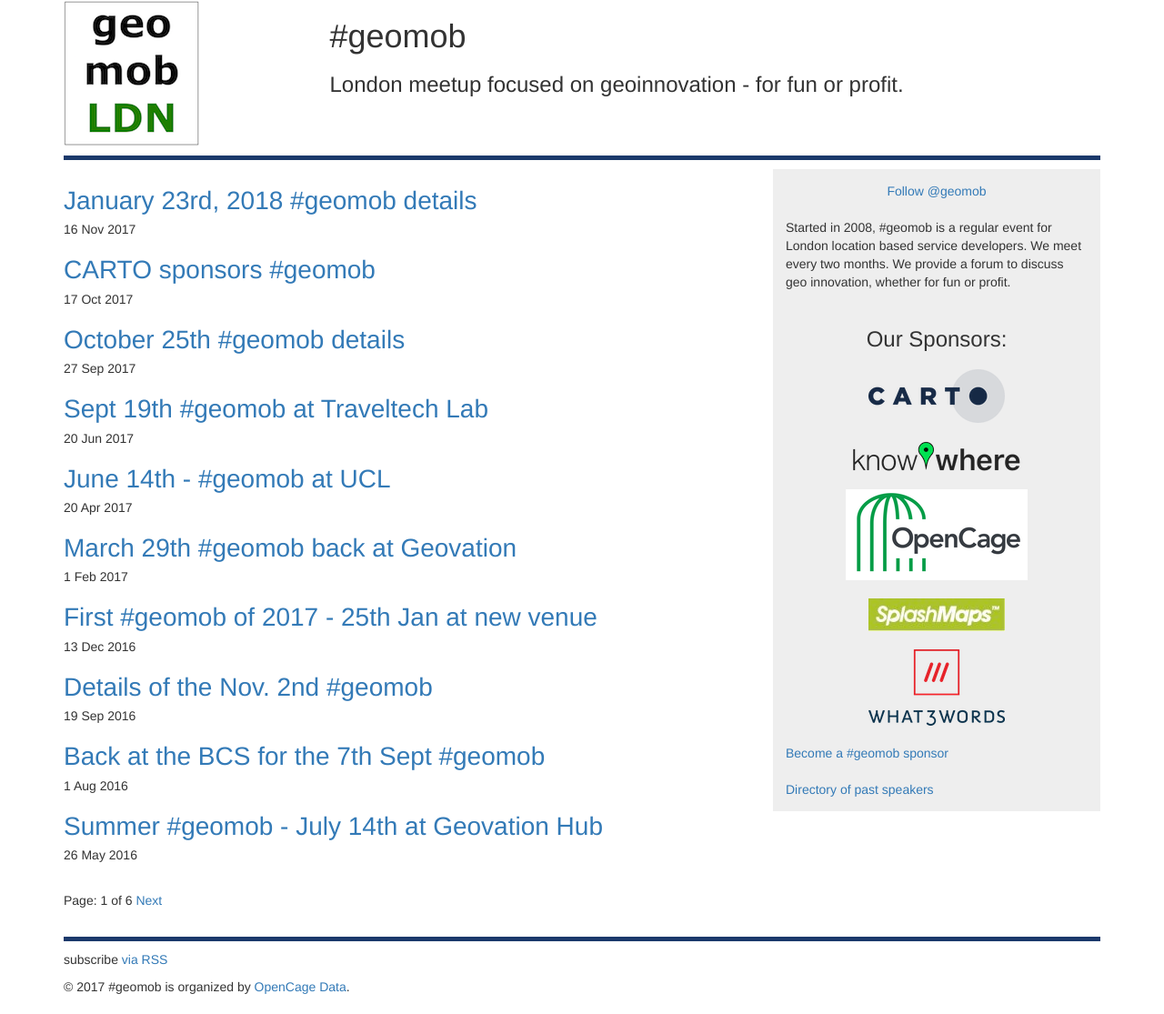
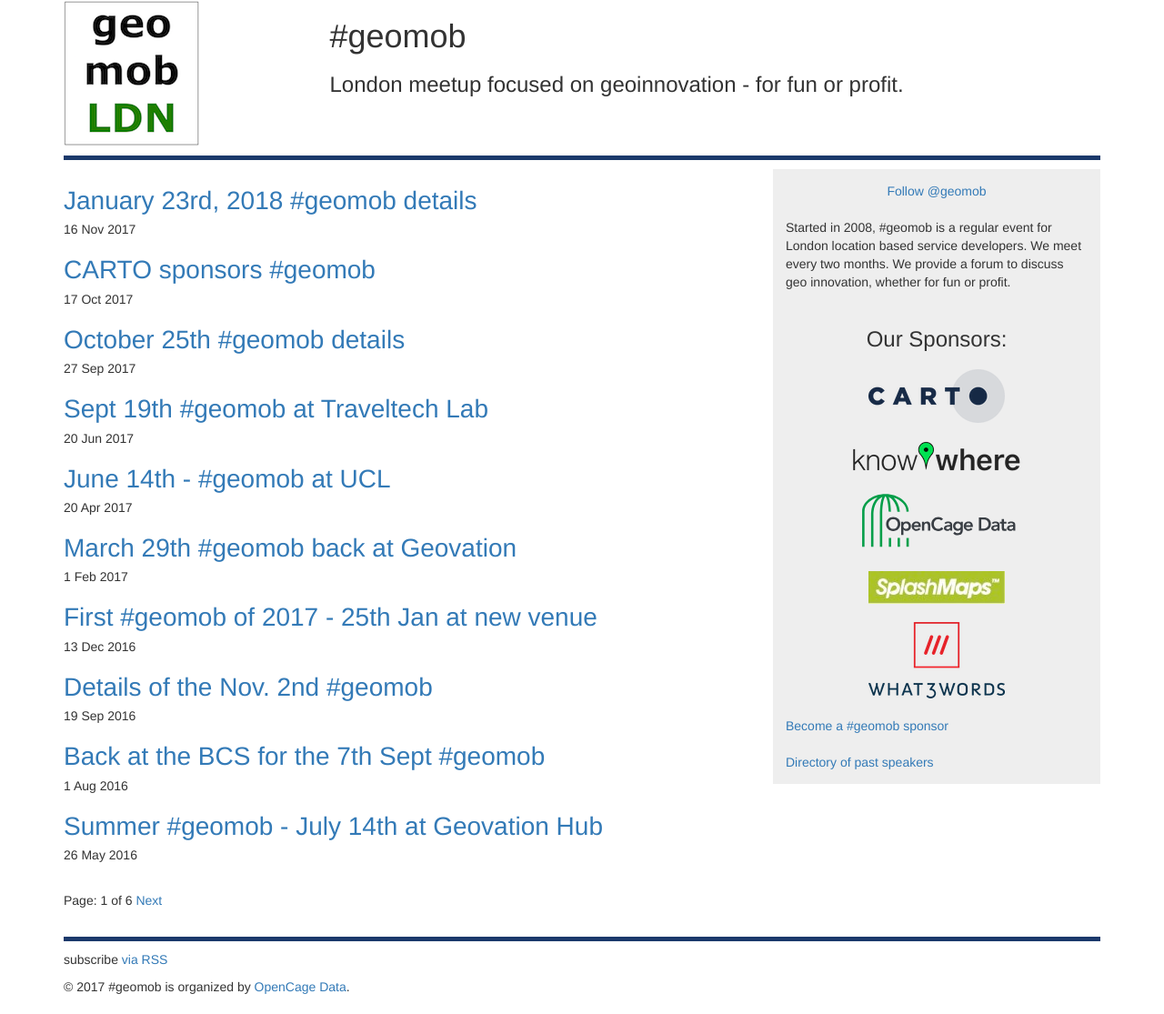
Before and after one commit to geomob/geomob-website, a Jekyll site: the page built from index.html, in a window 1280 px wide. Shown: the whole page at 91% size. Built offline with Jekyll 4.4.1, drawn with Linux system fonts in a browser that asks for light colours; the list of posts is cut into pages by our own code; comment, search, counter and statistics services are not loaded.

Commit message:
transparent logo for opencagedata

```diff
--- a/_includes/sidebar.html
+++ b/_includes/sidebar.html
@@ -24,7 +24,7 @@
 
     <div class="p20">
       <a href="https://geocoder.opencagedata.com">
-        <img src="/images/opencage.png" alt="OpenCage">
+        <img src="/images/opencage-geocoder-logo.green.svg" height="70" alt="OpenCageData">
       </a>
     </div>
 
```
Also changed, not shown: images/opencage-geocoder-logo.green.svg (added).
